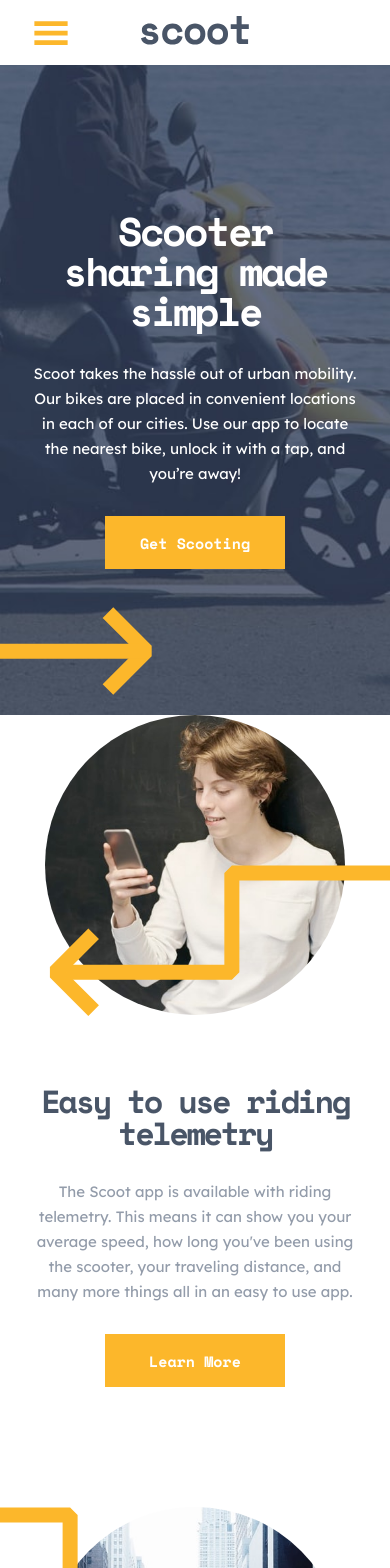
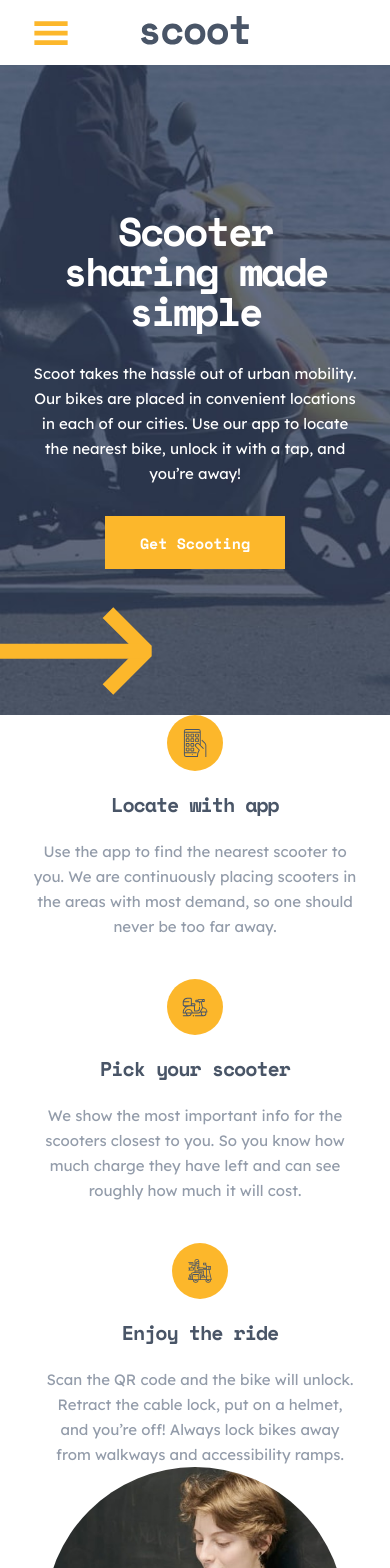
Before and after one commit to EdwinSch/react-scoot-sharing-service, a React (Vite) app: page / in a window 390 px wide. Shown: the top 1568 px of the page. Built offline with nearby package versions, Linux system fonts and the light colour scheme.

Commit message:
comp: Instructions + styles

```diff
--- /dev/null
+++ b/src/components/Instructions/Instructions.jsx
@@ -0,0 +1,22 @@
+import { instructionsData } from "../../data";
+
+const Instructions = () => {
+  return (
+    <section className="instructions-component-container">
+      <div className="ghost-element" aria-hidden={true}></div>
+      {instructionsData.map((item) => {
+        return (
+          <article key={item.id} className="instructions-wrapper">
+            <img src={item.icon} className="instruction-icon" alt="icon" />
+            <div className="instruction-txt-wrapper">
+              <h4>{item.heading}</h4>
+              <p className="body-text instruction-txt">{item.text}</p>
+            </div>
+          </article>
+        );
+      })}
+    </section>
+  );
+};
+
+export default Instructions;
--- /dev/null
+++ b/src/components/Instructions/instructions-styles.css
@@ -0,0 +1,102 @@
+/* INSTRUCTIONS COMPONENT */
+
+.instructions-component-container {
+  display: flex;
+
+  .ghost-element {
+    border-top: 10px solid var(--clr-lightGrey);
+    min-width: 165px;
+    /* border: var(--inspect); */
+  }
+
+  .instructions-wrapper {
+    position: relative;
+    border-top: 10px solid var(--clr-lightGrey);
+    width: 400px;
+
+    .instruction-icon {
+      position: absolute;
+      top: -55px;
+    }
+
+    .instruction-txt-wrapper {
+      margin-right: 50px;
+      padding-top: 90px;
+
+      & h4 {
+        margin-bottom: 30px;
+      }
+    }
+  }
+
+  .instructions-wrapper:nth-child(4) {
+    border-top: 10px solid transparent;
+  }
+
+  @media screen and (max-width: 950px) {
+    padding: 0 150px;
+    flex-direction: column;
+
+    .ghost-element {
+      border-top: none;
+      border-left: 10px solid var(--clr-lightGrey);
+      height: 120px;
+      width: 0px;
+    }
+
+    .instructions-wrapper {
+      padding-left: 100px;
+      padding-bottom: 50px;
+      border-top: none;
+      border-left: 10px solid var(--clr-lightGrey);
+      width: 100%;
+
+      .instruction-icon {
+        position: absolute;
+        top: 0;
+        left: -50px;
+      }
+
+      .instruction-txt-wrapper {
+        margin-right: 0;
+        padding: 0;
+      }
+    }
+
+    .instructions-wrapper:nth-child(4) {
+      border-top: none;
+      border-left: 10px solid transparent;
+    }
+  }
+
+  @media screen and (max-width: 700px) {
+    padding: 0 32px;
+    gap: 40px;
+
+    .ghost-element {
+      display: none;
+    }
+
+    .instructions-wrapper {
+      padding: 0;
+      border: none;
+      display: flex;
+      flex-direction: column;
+      align-items: center;
+      text-align: center;
+
+      .instruction-icon {
+        width: 56px;
+        position: static;
+      }
+
+      .instruction-txt-wrapper {
+        & h4 {
+          margin: 20px 0;
+          font-size: 20px;
+          line-height: 28px;
+        }
+      }
+    }
+  }
+}
--- a/src/data.jsx
+++ b/src/data.jsx
@@ -3,6 +3,9 @@
 import techImg from "./assets/images/our-tech.jpg";
 import integrityImg from "./assets/images/our-integrity.jpg";
 import communityImg from "./assets/images/our-community.jpg";
+import locate from "./assets/icons/locate.svg";
+import scooter from "./assets/icons/scooter.svg";
+import ride from "./assets/icons/ride.svg";
 
 export const navLinks = [
   {
@@ -19,21 +22,24 @@
   },
 ];
 
-export const socialLinks = [
+export const instructionsData = [
   {
-    icon: <FaInstagram />,
-    url: "https://www.instagram.com/",
-    label: "Instagram",
+    id: 1,
+    icon: locate,
+    heading: "Locate with app",
+    text: "Use the app to find the nearest scooter to you. We are continuously placing scooters in the areas with most demand, so one should never be too far away.",
   },
   {
-    icon: <FaXTwitter />,
-    url: "https://www.twitter.com/",
-    label: "X, formerly Twitter",
+    id: 2,
+    icon: scooter,
+    heading: "Pick your scooter",
+    text: "We show the most important info for the scooters closest to you. So you know how much charge they have left and can see roughly how much it will cost.",
   },
   {
-    icon: <FaSquareFacebook />,
-    url: "https://www.facebook.com/",
-    label: "Facebook",
+    id: 3,
+    icon: ride,
+    heading: "Enjoy the ride",
+    text: "Scan the QR code and the bike will unlock. Retract the cable lock, put on a helmet, and you’re off! Always lock bikes away from walkways and accessibility ramps.",
   },
 ];
 
@@ -55,6 +61,24 @@
     img: communityImg,
     value: "Our community",
     text: "We support every community we serve. All workers are paid a living wage based on their location and are Scoot employees.",
+  },
+];
+
+export const socialLinks = [
+  {
+    icon: <FaInstagram />,
+    url: "https://www.instagram.com/",
+    label: "Instagram",
+  },
+  {
+    icon: <FaXTwitter />,
+    url: "https://www.twitter.com/",
+    label: "X, formerly Twitter",
+  },
+  {
+    icon: <FaSquareFacebook />,
+    url: "https://www.facebook.com/",
+    label: "Facebook",
   },
 ];
 
--- a/src/pages/LandingPage.jsx
+++ b/src/pages/LandingPage.jsx
@@ -1,4 +1,5 @@
 import Hero from "../components/Hero/Hero";
+import Instructions from "../components/Instructions/Instructions";
 import InfoBullet from "../components/InfoBullet/InfoBullet";
 import LearnMoreButton from "../components/LearnMoreButton";
 // Images
@@ -12,7 +13,13 @@
 const LandingPage = () => {
   return (
     <>
+      {/* Hero */}
       <Hero />
+
+      {/* Instructions */}
+      <Instructions />
+
+      {/* Info Bullets */}
       <section>
         {/* Bullet 1 */}
         <InfoBullet
--- a/src/styles/components-index.css
+++ b/src/styles/components-index.css
@@ -1,6 +1,7 @@
 @import "../components/Header/header-styles.css";
 @import "../components/SubHeader/subheader-styles.css";
 @import "../components/Hero/hero-styles.css";
+@import "../components/Instructions/instructions-styles.css";
 @import "../components/Navigation/navigation-styles.css";
 @import "../components/InfoBullet/info-bullet-styles.css";
 @import "../components/Value/value-styles.css";
```
